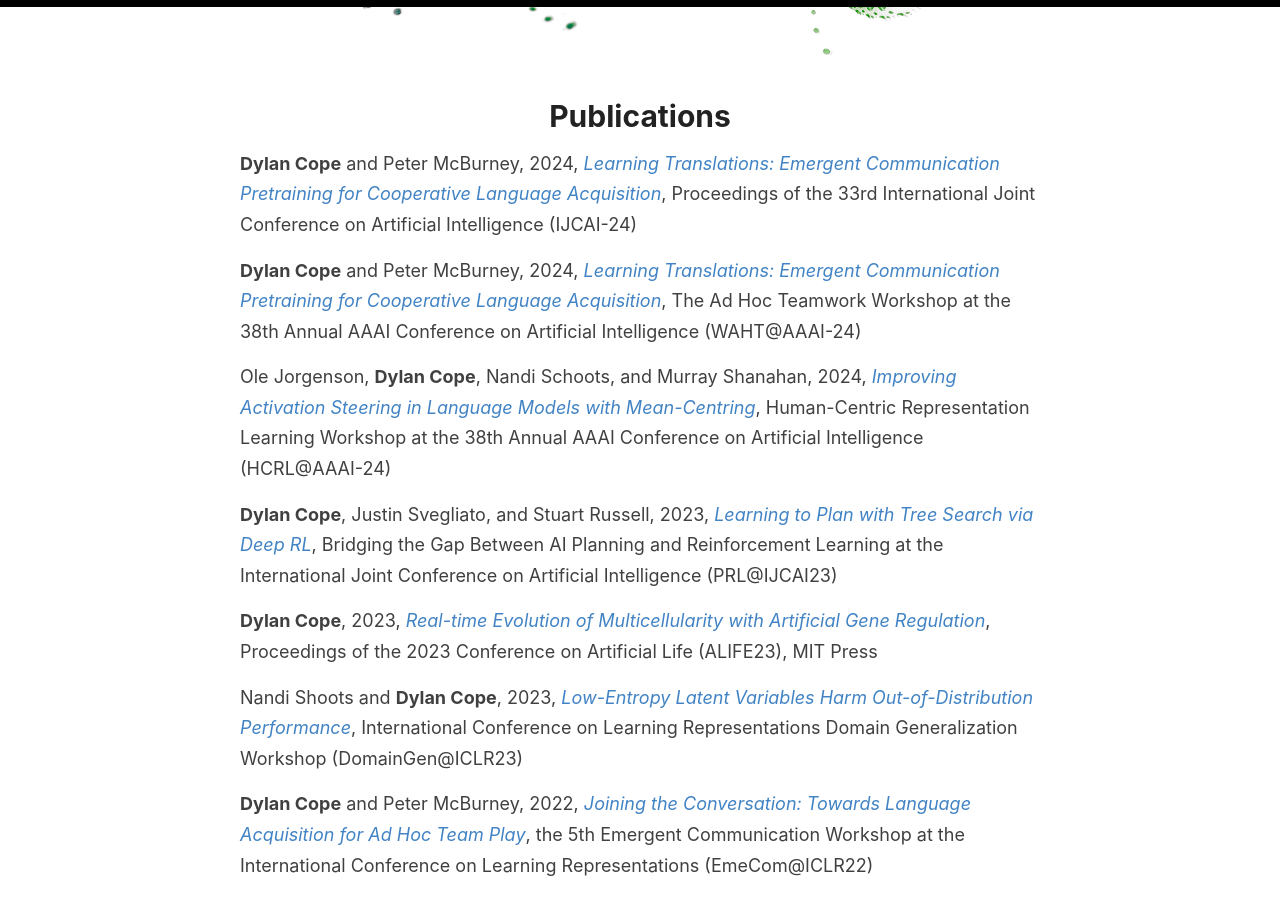
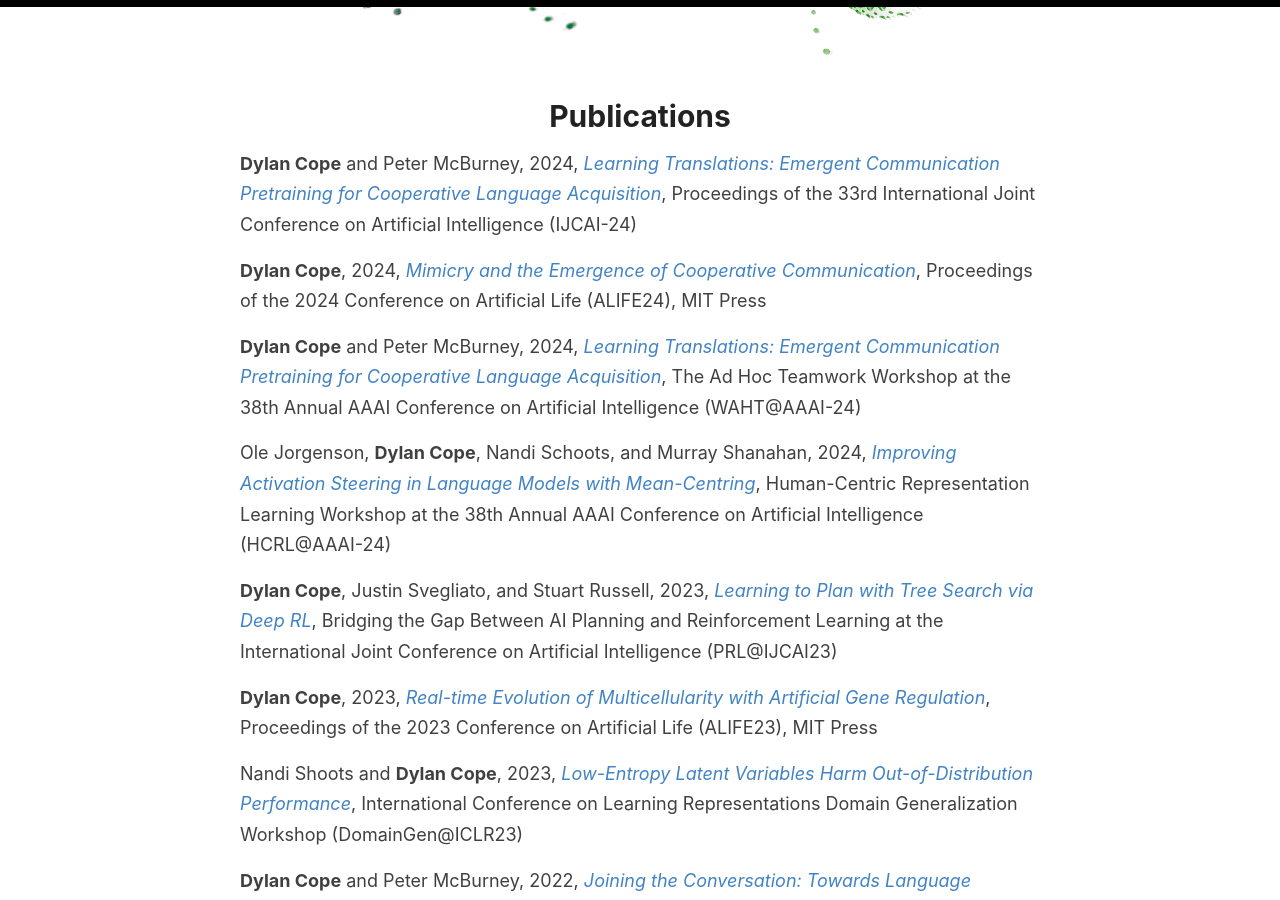
Before and after one commit to DylanCope/dylancope.github.io, a Jekyll site: the page built from _pages/publications.md, in a window 1280 px wide and 900 px high, scrolled down 366 px. Built offline with Jekyll 4.4.1, drawn with Linux system fonts in a browser that asks for light colours.

Commit message:
Update publications.md

```diff
--- a/_pages/publications.md
+++ b/_pages/publications.md
@@ -5,6 +5,8 @@ permalink: /pubs/
 ---
 
 **Dylan Cope** and Peter McBurney, 2024, [_Learning Translations: Emergent Communication Pretraining for Cooperative Language Acquisition_](https://arxiv.org/abs/2402.16247), Proceedings of the 33rd International Joint Conference on Artificial Intelligence (IJCAI-24)
+
+**Dylan Cope**, 2024, [_Mimicry and the Emergence of Cooperative Communication_](https://arxiv.org/abs/2305.12249), Proceedings of the 2024 Conference on Artificial Life (ALIFE24), MIT Press
 
 **Dylan Cope** and Peter McBurney, 2024, [_Learning Translations: Emergent Communication Pretraining for Cooperative Language Acquisition_](https://sites.google.com/view/ad-hoc-teamwork/home?authuser=0), The Ad Hoc Teamwork Workshop at the 38th Annual AAAI Conference on Artificial Intelligence (WAHT@AAAI-24)
 
```
